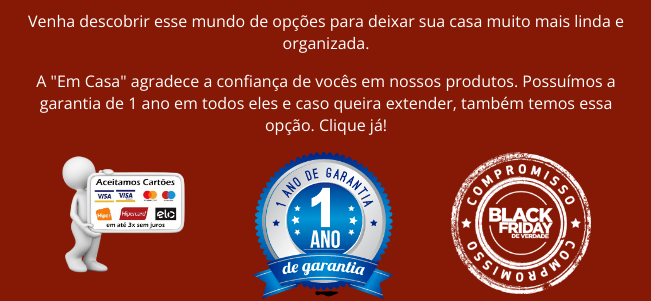
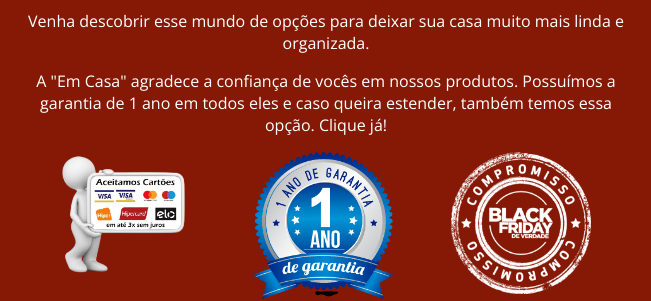
Before and after one commit to carlosaalves10/Projeto-Landing-Page-Black-Friday, a plain HTML site: page index.html in a window 1280 px wide. Shown: the part 1571-1872 px from the top of the page, 314-965 px from the left. Drawn offline with nearby package versions, Linux system fonts and the light colour scheme.

Commit message:
Update index.html

```diff
--- a/index.html
+++ b/index.html
@@ -43,7 +43,7 @@
             <div class="info1">
                 <h3>A nossa loja online "Em Casa" está de portas abertas para você</h3>
                <p>Venha descobrir esse mundo de opções para deixar sua casa muito mais linda e organizada. </p>
-               <p>A "Em Casa" agradece a confiança de vocês em nossos produtos. Possuímos a garantia de 1 ano em todos eles e caso queira extender, também temos essa opção. Clique já!</p>
+               <p>A "Em Casa" agradece a confiança de vocês em nossos produtos. Possuímos a garantia de 1 ano em todos eles e caso queira estender, também temos essa opção. Clique já!</p>
             </div>
             <div class="van1">
                 <div>
```
